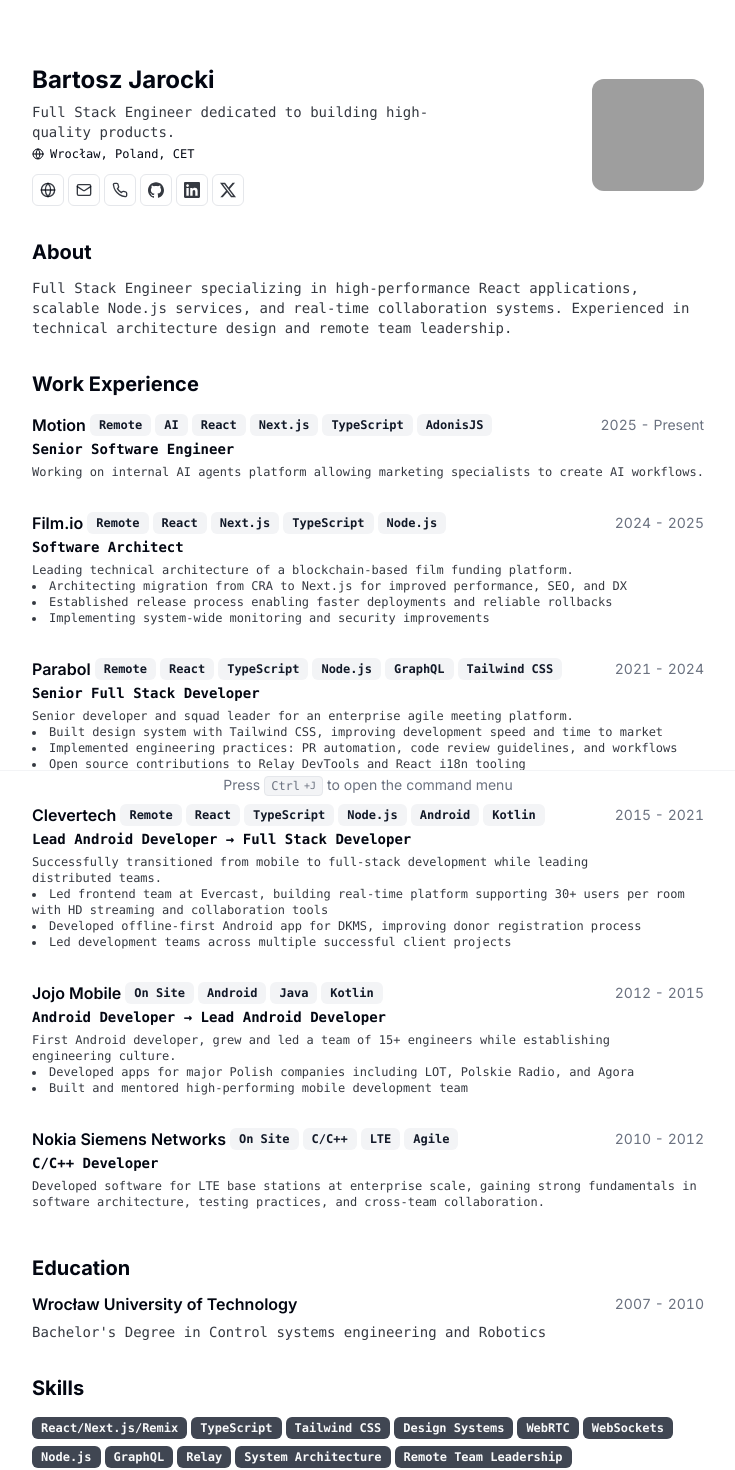
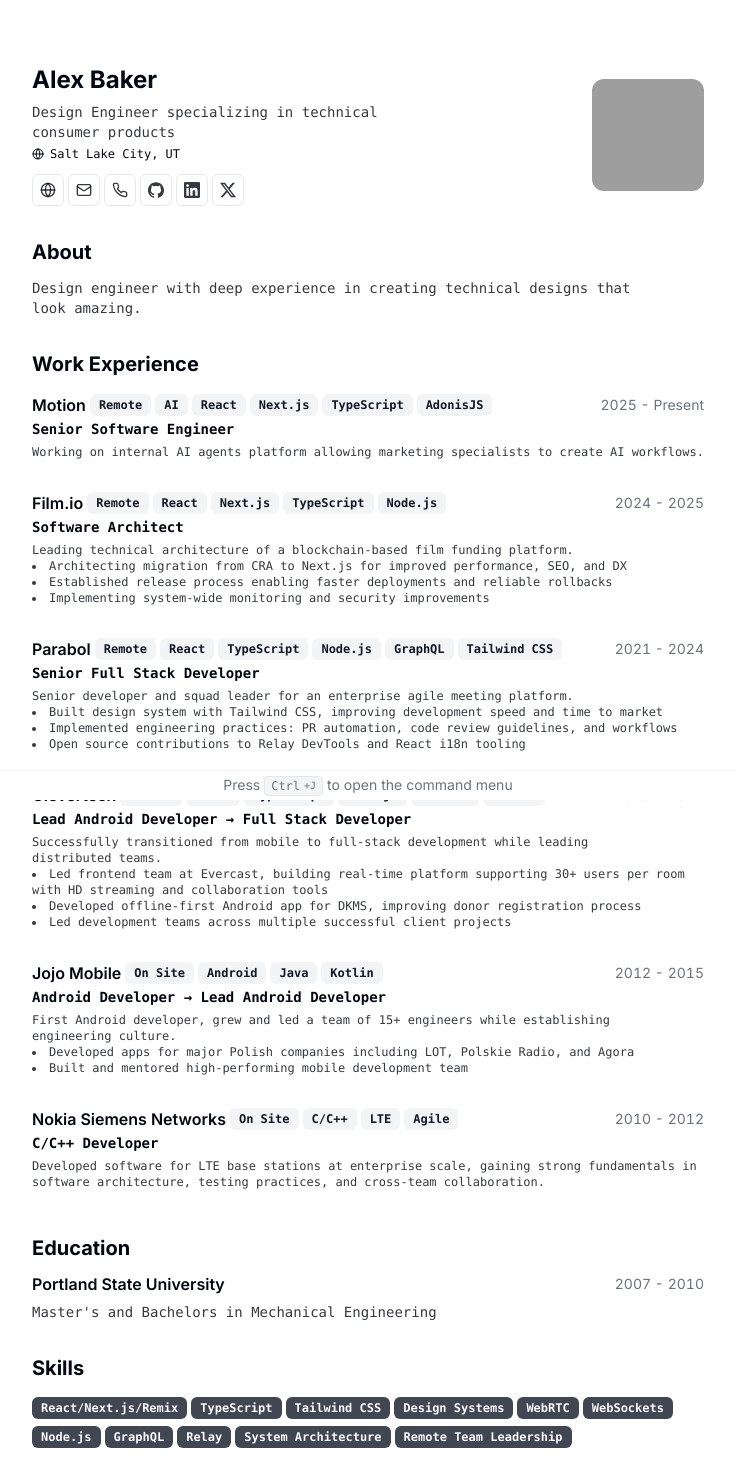
Before and after one commit to bakerjohnalex/resume, a Next.js app: page / in a window 1280 px wide. Shown: the top 1470 px of the page, without its empty margins (272-1007 px from the left). Built offline with nearby package versions, Linux system fonts and the light colour scheme; grey boxes are pictures that could not be loaded.

Commit message:
Update resume-data.tsx
Basic first updates

```diff
--- a/src/data/resume-data.tsx
+++ b/src/data/resume-data.tsx
@@ -1,45 +1,44 @@
 import type { ResumeData } from "@/lib/types";
 
 export const RESUME_DATA: ResumeData = {
-  name: "Bartosz Jarocki",
-  initials: "BJ",
-  location: "Wrocław, Poland, CET",
-  locationLink: "https://www.google.com/maps/place/Wrocław",
-  about: "Full Stack Engineer dedicated to building high-quality products.",
+  name: "Alex Baker",
+  initials: "AB",
+  location: "Salt Lake City, UT",
+  locationLink: "https://www.google.com/maps/place/saltlakecity",
+  about: "Design Engineer specializing in technical consumer products",
   summary: (
     <>
-      Full Stack Engineer specializing in high-performance React applications,
-      scalable Node.js services, and real-time collaboration systems.
-      Experienced in technical architecture design and remote team leadership.
+      Design engineer with deep experience in creating technical designs
+      that look amazing.
     </>
   ),
   avatarUrl: "https://avatars.githubusercontent.com/u/1017620?v=4",
-  personalWebsiteUrl: "https://jarocki.me",
+  personalWebsiteUrl: "https://google.com",
   contact: {
-    email: "bartosz.jarocki@hey.com",
-    tel: "+48530213401",
+    email: "bakerjohnalex@gmail.com",
+    tel: "605.390.3739",
     social: [
       {
         name: "GitHub",
-        url: "https://github.com/BartoszJarocki",
+        url: "https://github.com/bakerjohnalex",
         icon: "github",
       },
       {
         name: "LinkedIn",
-        url: "https://www.linkedin.com/in/bjarocki/",
+        url: "https://www.linkedin.com/alex-baker-100",
         icon: "linkedin",
       },
       {
         name: "X",
-        url: "https://x.com/BartoszJarocki",
+        url: "https://x.com/",
         icon: "x",
       },
     ],
   },
   education: [
     {
-      school: "Wrocław University of Technology",
-      degree: "Bachelor's Degree in Control systems engineering and Robotics",
+      school: "Portland State University",
+      degree: "Master's and Bachelors in Mechanical Engineering",
       start: "2007",
       end: "2010",
     },
```
